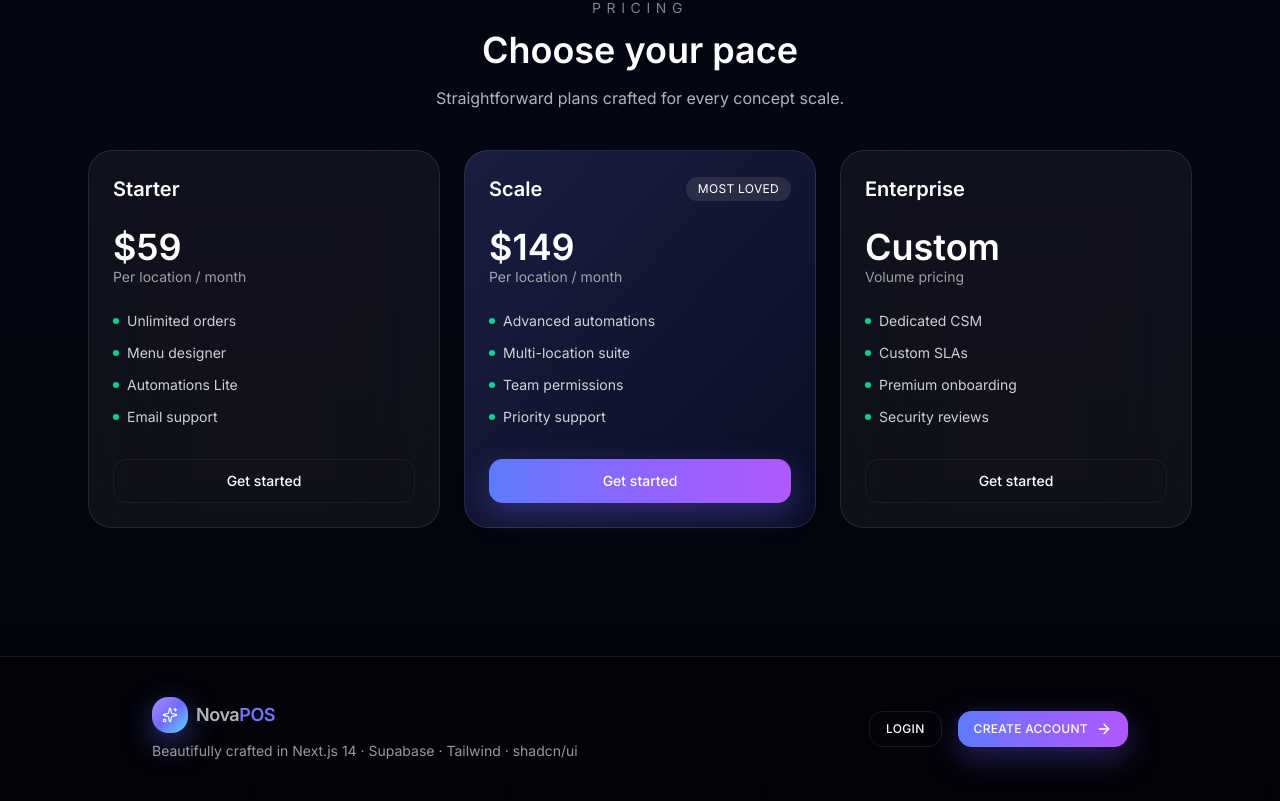
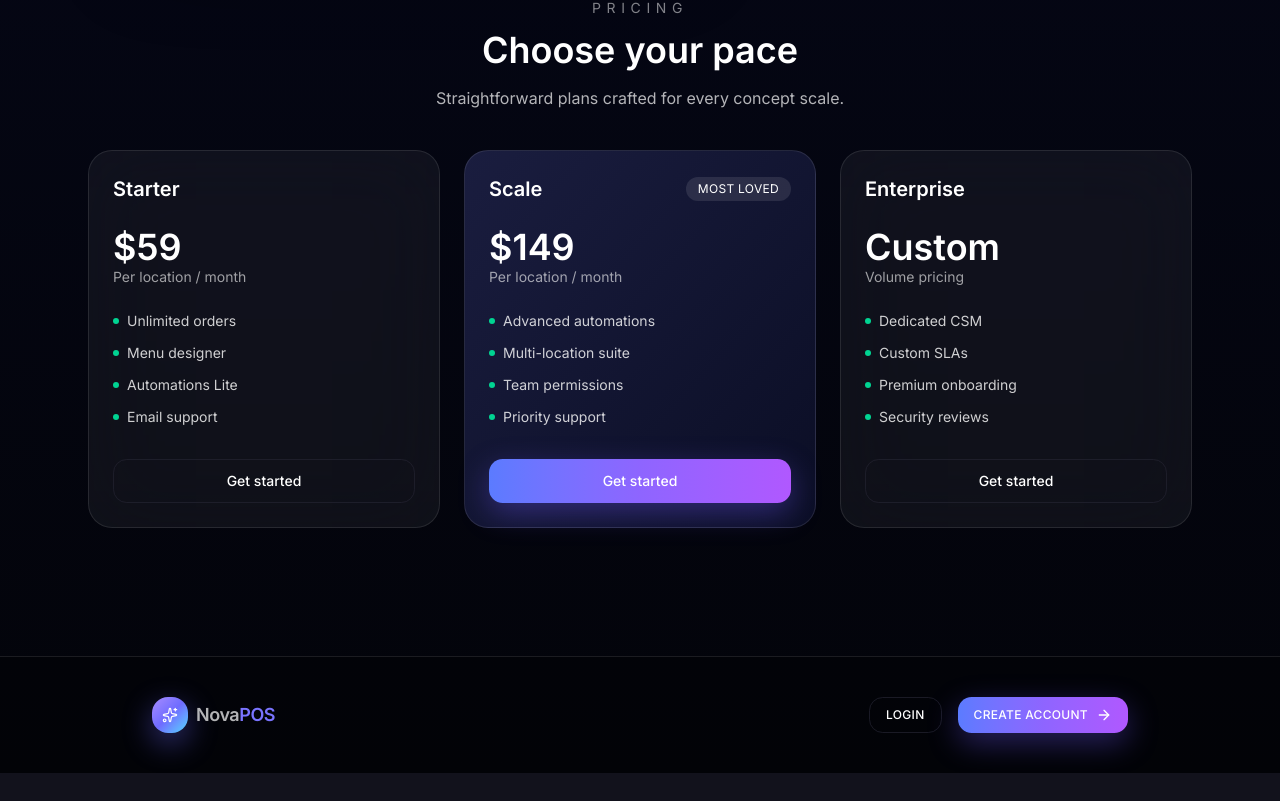
Before and after one commit to CodeSyncr/nova_pos, a Next.js app: page / in a window 1280 px wide. Shown: the part 2200-3001 px from the top of the page. After the commit the page ends 2973 px from the top, so only its background shows below. Built offline with nearby package versions, Linux system fonts and the light colour scheme.

Commit message:
refactor: remove tech stack description from marketing page footer

```diff
--- a/src/app/(marketing)/page.tsx
+++ b/src/app/(marketing)/page.tsx
@@ -410,10 +410,6 @@ export default function MarketingPage() {
 				<div className="mx-auto flex w-full max-w-5xl flex-col items-center gap-6 px-6 text-center text-white/70 md:flex-row md:justify-between md:text-left">
 					<div>
 						<Logo className="justify-center md:justify-start" />
-						<p className="mt-2 text-sm text-white/60">
-							Beautifully crafted in Next.js 14 · Supabase · Tailwind ·
-							shadcn/ui
-						</p>
 					</div>
 					<div className="flex items-center gap-4">
 						<Button asChild size="sm" variant="ghost">
```
